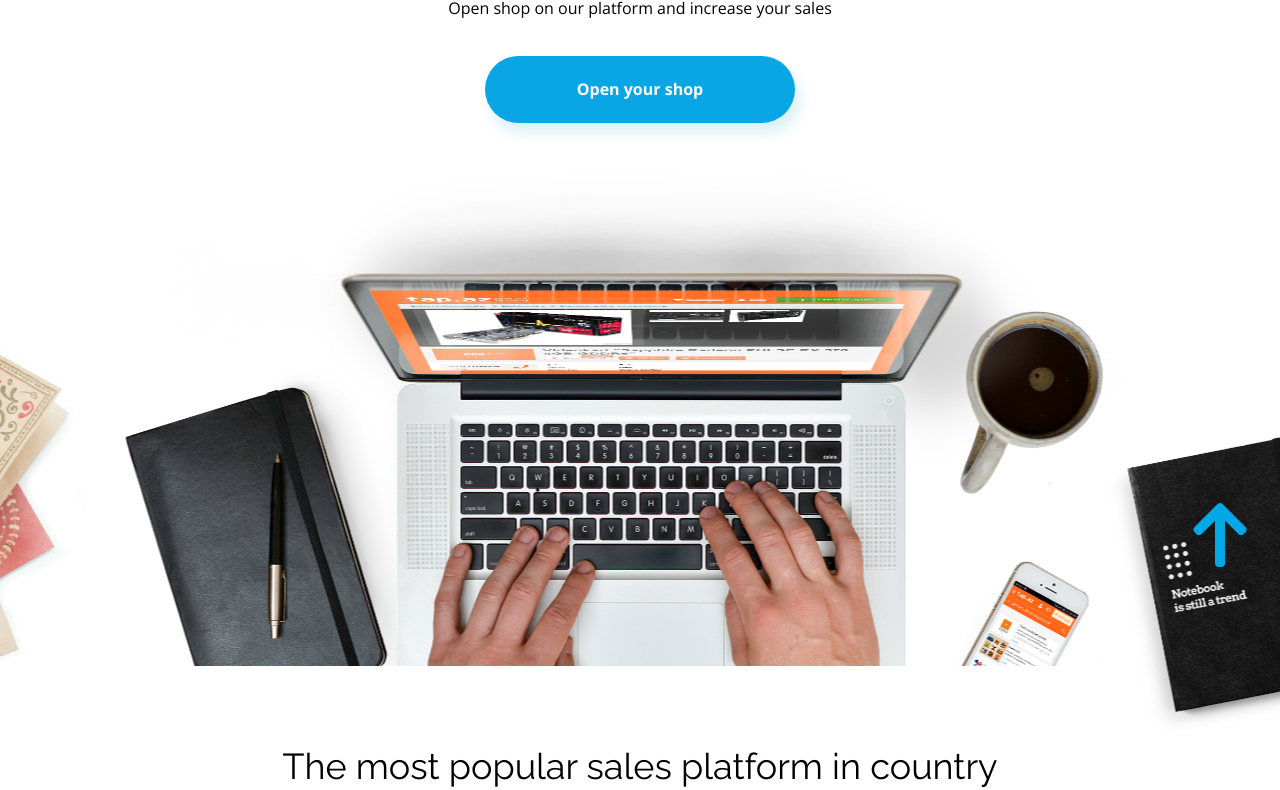
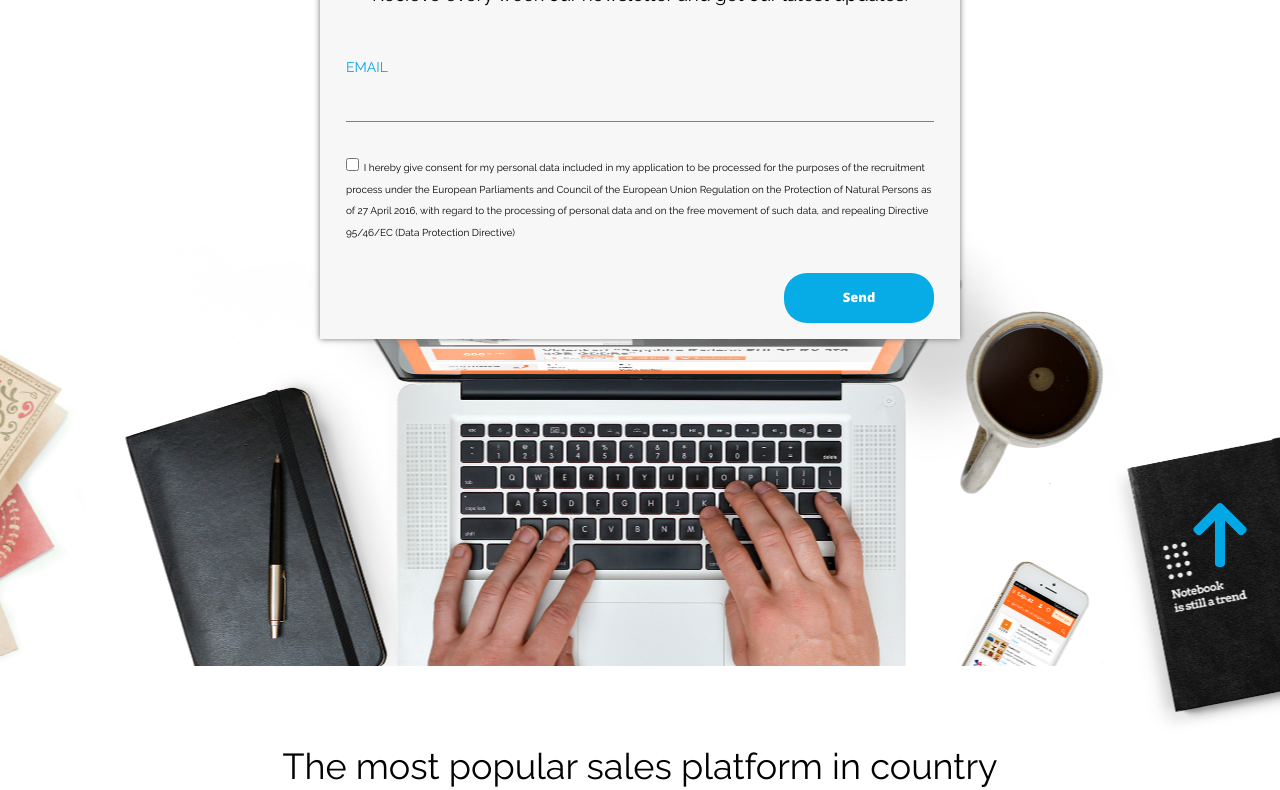
Before and after one commit to roberromero/proyectoOxygen, a plain HTML site: page index.html in a window 1280 px wide. Shown: the part 166-956 px from the top of the page. Drawn offline with nearby package versions, Linux system fonts and the light colour scheme.

Commit message:
popup style added

```diff
--- a/index.html
+++ b/index.html
@@ -46,7 +46,37 @@
 
         <!--SEGUNDA SECCIÓN "MAIN"-->
     <section class="main">
+        <div class="popup">
+            <div class="popup__cont">
 
+                <img src="img/x-menu.svg" alt="x menu">
+                <h1 class="popup__cont-tit">Subscribe to our newsletter!</h1>
+                <h3>Recieve every week our newsletter and get our latest updates.</p>
+
+                <form action="#" method="post" id="form-popup">
+                    <div class="form-divs">
+                        <label for="correo-popup" class="cor-nam">EMAIL </label><br><br>
+                        <input type="email" id="correo-popup">
+                    </div>
+
+                    <div class="form-divs">
+                        <input type="checkbox" id="check-popup">
+                        <label for="check-popup" class="inter">I hereby give consent for my personal
+                            data included in my application to be processed for the purposes
+                            of the recruitment process under the European Parliaments and Council
+                            of the European Union Regulation on the Protection of Natural Persons
+                            as of 27 April 2016, with regard to the processing of personal data and
+                            on the free movement of such data,
+                            and repealing Directive 95/46/EC (Data Protection Directive)</label>
+                    </div>
+                    <div class="form-divs form-divs-right">
+                        <input type="button" value="Send">
+                    </div>
+
+                </form>
+
+            </div>
+        </div>
 
         <div class="main__text">
             <h2>Sell More!</h2>
--- a/style.css
+++ b/style.css
@@ -100,6 +100,71 @@ nav{
 
 #returnTop{
     display: none;
+}
+
+/* POP-UP */
+.popup{
+    background-color: transparent;
+    position: fixed;
+    width: 100%;
+    z-index: 2;
+
+}
+.popup__cont{
+    width: 100%;
+    height: 100%;
+    margin: 0 auto;
+    text-align: center;
+    border-bottom: rgba(0, 0, 0, 0.2);
+    box-shadow: 0px 0px 6px #777575;
+    background-color: #F7F7F7;
+    padding: 10px 10px 0 10px;
+}
+.popup__cont > img{
+    float: right;
+    width: 25px;
+}
+#form-popup{
+
+    padding-top: 15px;
+
+}
+.form-divs{
+    padding: 16px;
+    text-align: left;
+}
+.cor-nam{
+    color: #08A6E4;
+    line-height: 14.98px;
+    font-size: 14px;
+}
+.form-divs-right{
+    text-align: right;
+
+}
+.form-divs-right >input{
+    width: 150px;
+    height: 50px;
+    background-color: #07ACE6;
+    border-radius: 23px;
+    font-family: var(--fuente-secundaria);
+    color: #FFFFFF;
+    border: #07ACE6;
+    font-size: 13px;
+    font-weight: 800;
+    line-height: 17.7px;
+    cursor: pointer;
+}
+.inter{
+    font-size: 10px;
+}
+
+#correo-popup{
+    border: none;
+    border-bottom: 1px solid grey;
+    outline: none;
+    background-color: transparent;
+    width: 100%;
 }
 /*MAIN*/
 
@@ -958,6 +1023,8 @@ header{
     box-shadow: 0px 3px 6px #00000010;
 }
 
+
+
 #progressbar{
     width: 100%;
     position: absolute;
@@ -1042,7 +1109,10 @@ header{
  #returnTop:hover{
     background-color: #b2d3df;
  }
-
+ /*----Pop-Up----------*/
+ .popup__cont{
+     width: 50%;
+ }
 
     /*---Ajustar imagen--*/
 .main__text h2{
```
